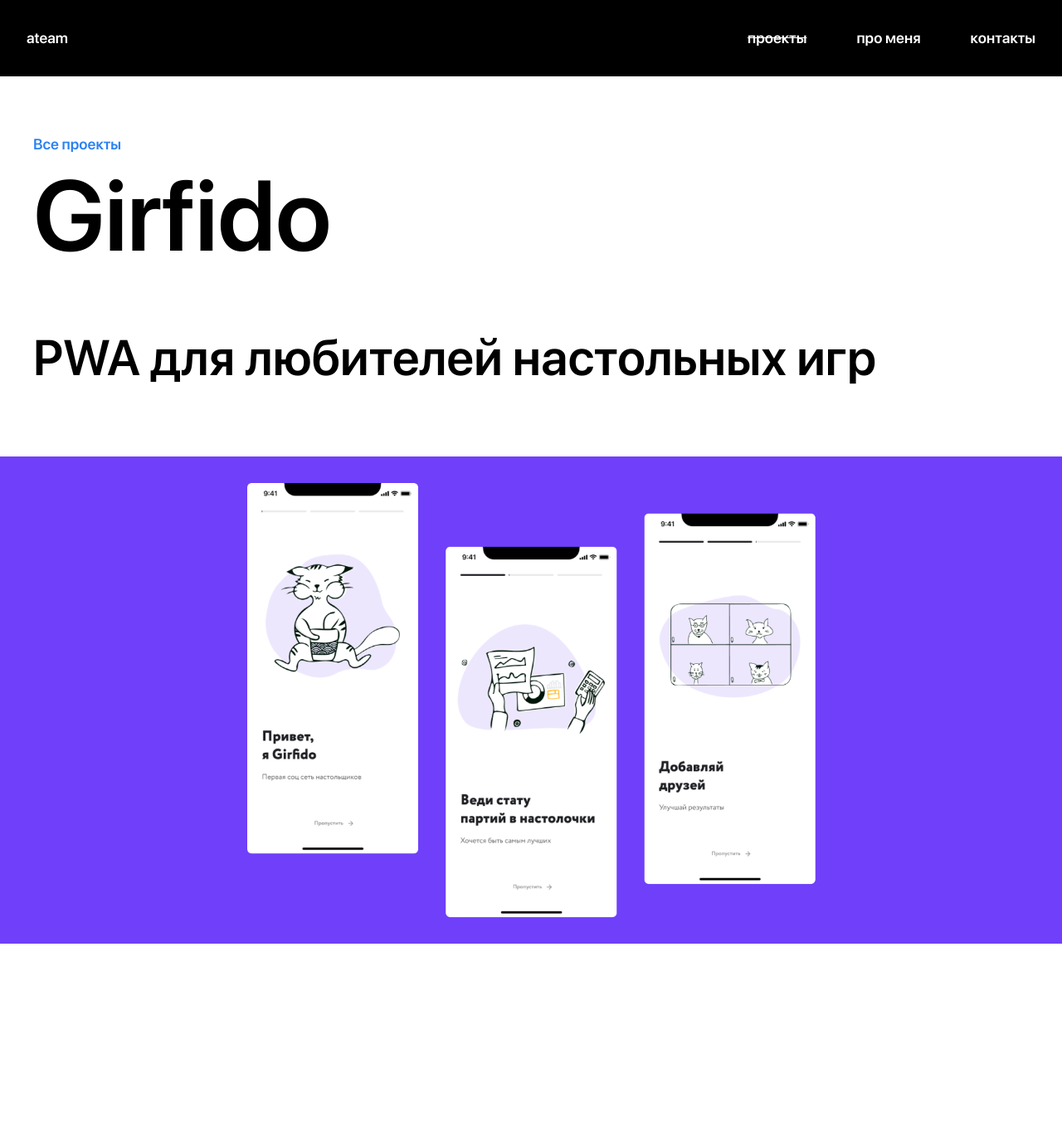
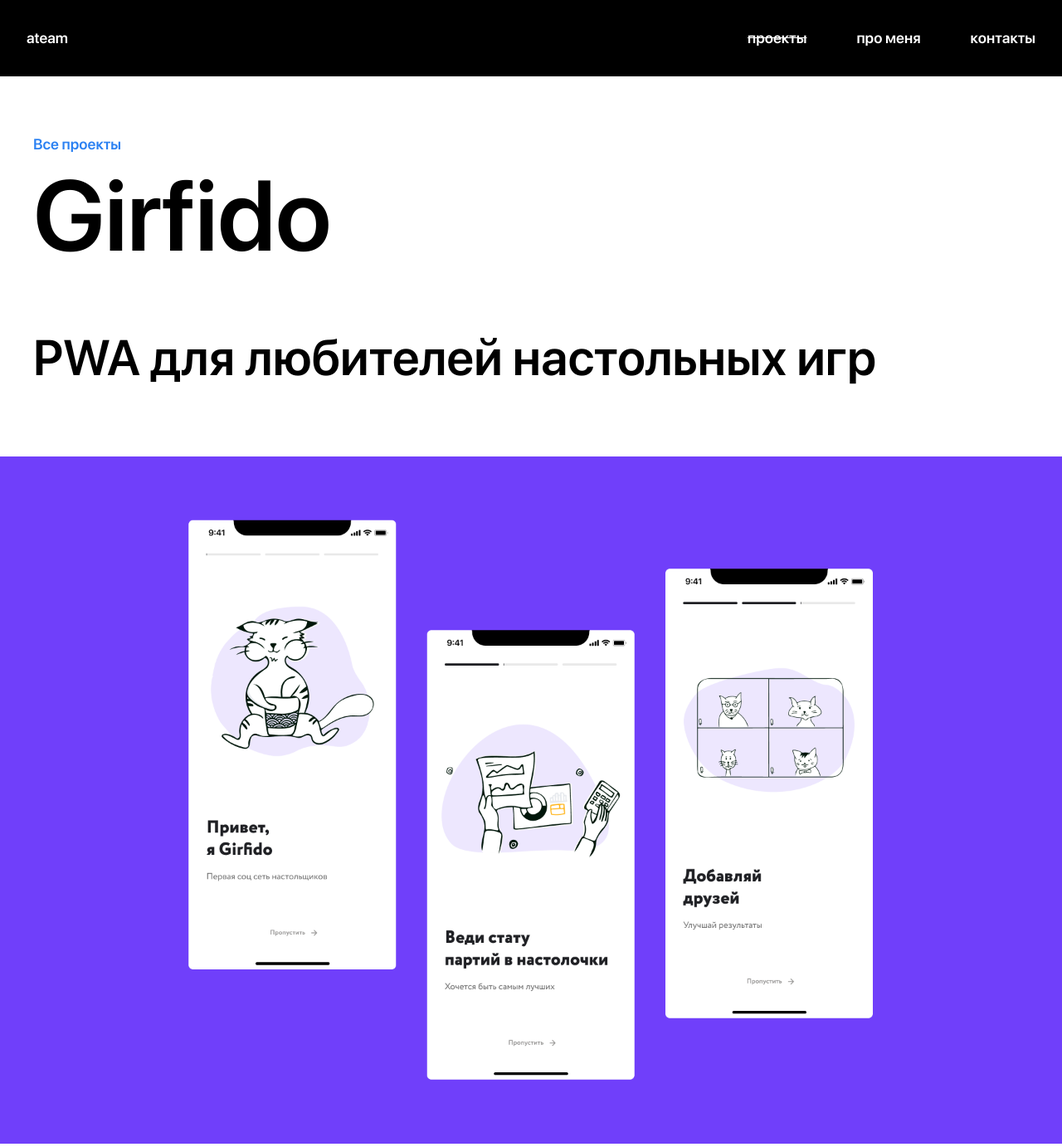
Before and after one commit to AlexBazh/portfolio, a Vue app: page /projects/girfido in a window 1280 px wide. Shown: the whole page at 83% size. Before the commit the page ends 1141 px from the top, so only its background shows below. Built offline with nearby package versions, Linux system fonts and the light colour scheme.

Commit message:
test block_1 img 2

```diff
--- a/src/components/views/projects/v-girfido.vue
+++ b/src/components/views/projects/v-girfido.vue
@@ -10,8 +10,7 @@
     />
     <div class="block_1">
         <img srcset="@/assets/img/0_girfido/girfido_1_600.png 600w,
-                                @/assets/img/0_girfido/girfido_1.png 960w"
-                        sizes="(max-width: 1200px) 600px"
+                            @/assets/img/0_girfido/girfido_1.png 1920w"
                         src="@/assets/img/0_girfido/girfido_1.png">
     </div>
   </div>
@@ -39,12 +38,16 @@ export default {
 
 <style lang="scss">
 @import '@/assets/styles/_variables.scss';
+.girfido_proj {
     .block_1 {
+        width: 100%;
+        height: 100%;
         img {
                 width: 100%;
                 height: 100%;
                 object-fit: cover;
             }
     }
+}
 
 </style>
```
Also changed, not shown: src/assets/img/0_girfido/girfido_1.png.
